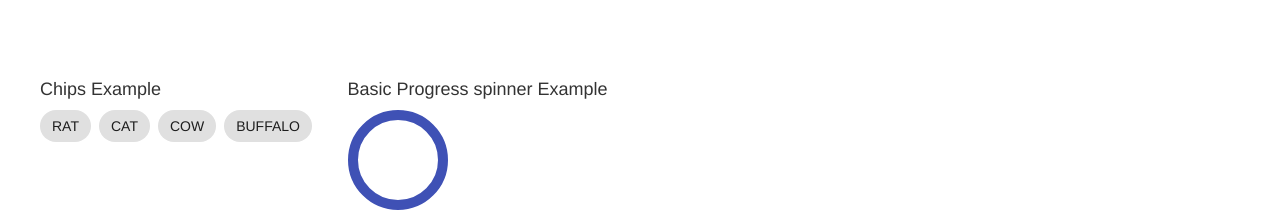
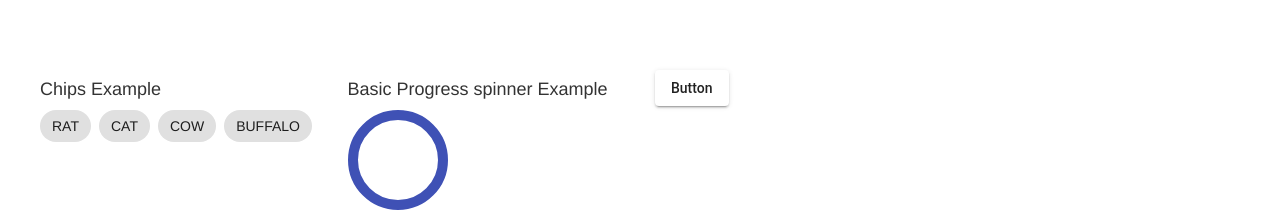
Before and after one commit to rupalimarwadi/material-demo, an Angular app: page / in a window 1280 px wide. Shown: the part 399-611 px from the top of the page. Built offline with nearby package versions, Linux system fonts and the light colour scheme.

Commit message:
tooltip example

```diff
--- a/src/app/app.component.html
+++ b/src/app/app.component.html
@@ -112,6 +112,12 @@
     <mat-spinner mode="determinate" [value]="progress"></mat-spinner>
     <!-- <mat-progress-spinner mode='indeterminate'></mat-progress-spinner> -->
   </div>
+  <div class="col-lg-3">
+    <button mat-raised-button matTooltip="Tooltip information"
+      aria-label="Button that displays a tooltip that has custom delays through a default config">
+      Button
+    </button>
+  </div>
 </div>
 <link rel="stylesheet" href="https://maxcdn.bootstrapcdn.com/bootstrap/3.4.1/css/bootstrap.min.css">
 <script src="https://ajax.googleapis.com/ajax/libs/jquery/3.5.1/jquery.min.js"></script>
```
Also changed, not shown: src/app/app.module.ts (+5 -2 lines).
